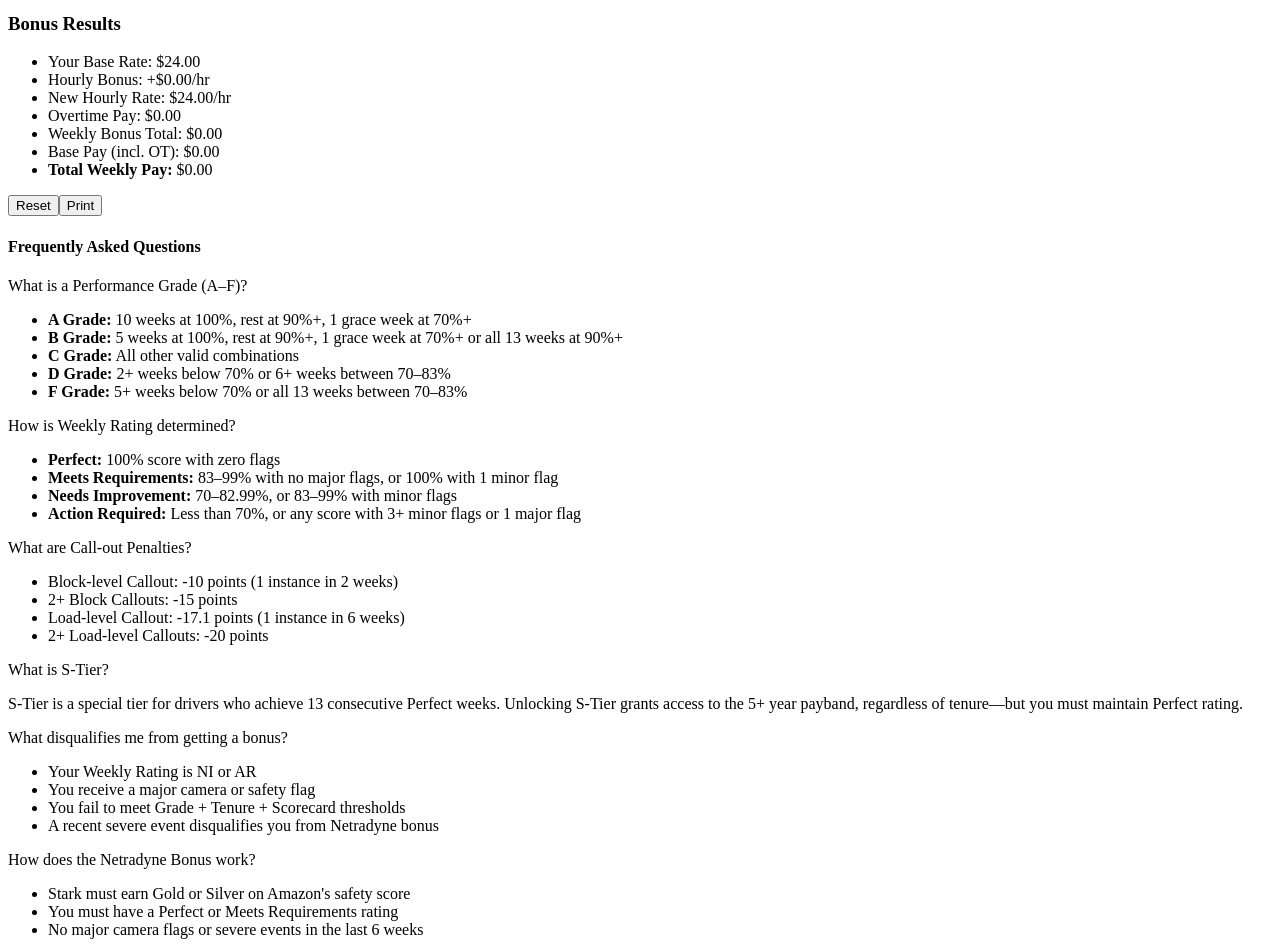
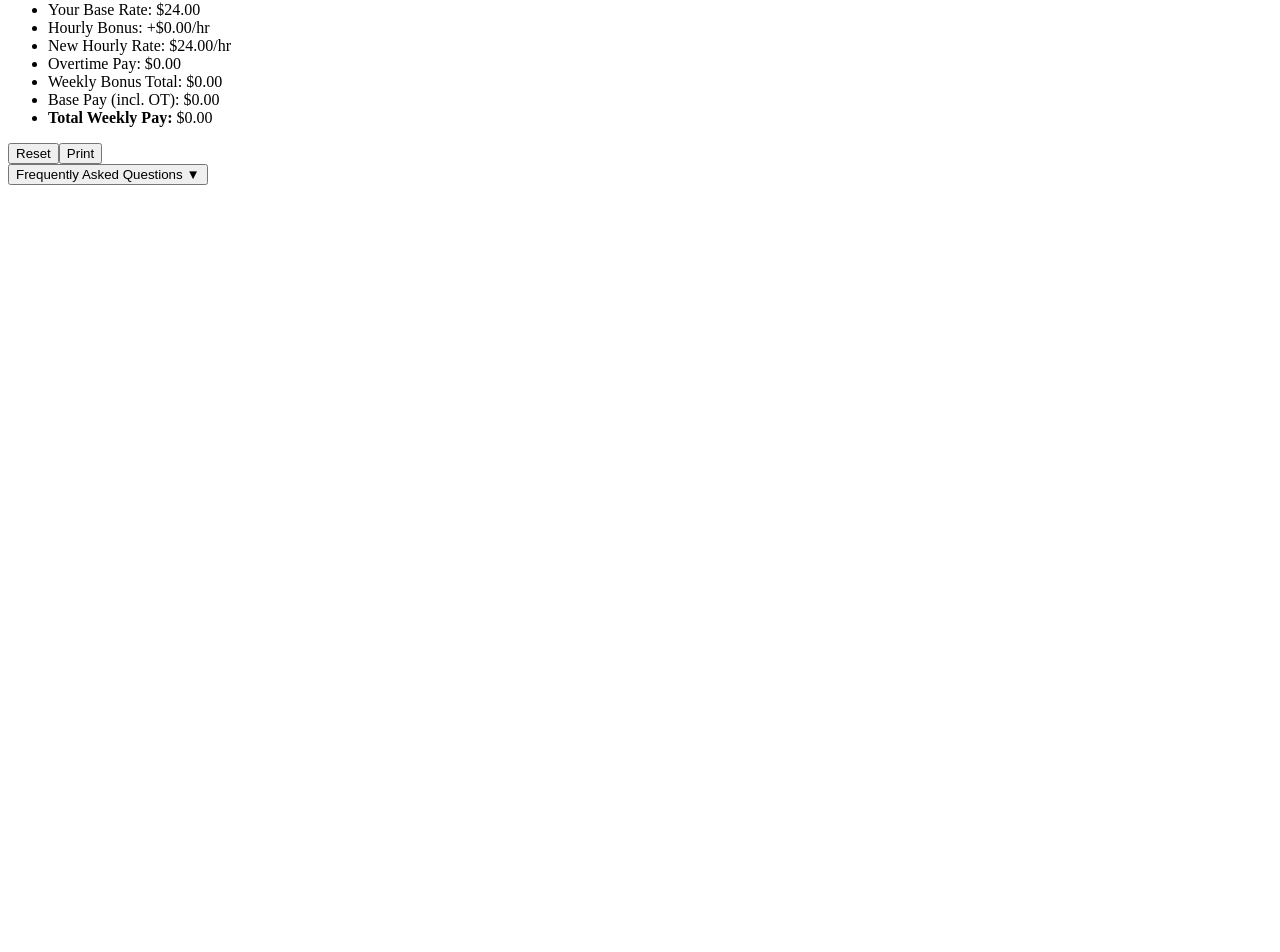
Before and after one commit to StarkTierOne/TierOne-simulator, a React (Create React App) app: page / in a window 1280 px wide. Shown: the part 248-1200 px from the top of the page. After the commit the page ends 800 px from the top, so only its background shows below. Built offline with nearby package versions, Linux system fonts and the light colour scheme.

Commit message:
Update App.jsx

```diff
--- a/src/App.jsx
+++ b/src/App.jsx
@@ -2,26 +2,11 @@ import React, { useState, useEffect } from "react";
 
 // Performance bonus matrix
 const BONUS_MATRIX = {
-  "Fantastic Plus": {
-    Perfect: { A: [26,27,28,29,30,32], B: [25,26,27,28,29,30], C: [24.75,25,25.25,25.5,25.75,26], "D & F": [24,24,24,24,24,24] },
-    "Meets Requirements": { A: [25,26,27,28,29,30], B: [24.5,25,25.5,26,26.5,27], C: [24.25,24.5,24.75,25,25.25,25.5], "D & F": [24,24,24,24,24,24] }
-  },
-  Fantastic: {
-    Perfect: { A: [25,26,27,28,29,30], B: [24.5,25,26,27,28,29], C: [24.25,24.5,24.75,25,25.25,25.5], "D & F": [24,24,24,24,24,24] },
-    "Meets Requirements": { A: [24.5,25.5,26,26.5,27,28], B: [24.25,24.5,25,25.5,26,26.5], C: [24,24.25,24.5,24.75,25,25.25], "D & F": [24,24,24,24,24,24] }
-  },
-  Good: {
-    Perfect: { A: [24.5,25,25.5,26,26.5,27], B: [24.25,24.5,25,25.5,26,26.5], C: [24,24.25,24.5,24.75,25,25.25], "D & F": [24,24,24,24,24,24] },
-    "Meets Requirements": { A: [24.25,24.5,25,25.25,25.5,25.75], B: [24,24.25,24.5,24.75,25,25.25], C: [24,24,24,24,24,24], "D & F": [24,24,24,24,24,24] }
-  },
-  Fair: {
-    Perfect: { A: [24.25,24.5,25,25.25,25.5,25.75], B: [24,24.25,24.5,24.75,25,25.25], C: [24,24,24,24,24,24], "D & F": [24,24,24,24,24,24] },
-    "Meets Requirements": { A: [24,24.25,24.5,24.75,25,25.25], B: [24,24,24,24,24,24], C: [24,24,24,24,24,24], "D & F": [24,24,24,24,24,24] }
-  },
-  Poor: {
-    Perfect: { A: [24,24,24,24,24,24], B: [24,24,24,24,24,24], C: [24,24,24,24,24,24], "D & F": [24,24,24,24,24,24] },
-    "Meets Requirements": { A: [24,24,24,24,24,24], B: [24,24,24,24,24,24], C: [24,24,24,24,24,24], "D & F": [24,24,24,24,24,24] }
-  }
+  "Fantastic Plus": { Perfect: { A: [26,27,28,29,30,32], B: [25,26,27,28,29,30], C: [24.75,25,25.25,25.5,25.75,26], "D & F": [24,24,24,24,24,24] }, "Meets Requirements": { A: [25,26,27,28,29,30], B: [24.5,25,25.5,26,26.5,27], C: [24.25,24.5,24.75,25,25.25,25.5], "D & F": [24,24,24,24,24,24] } },
+  Fantastic:        { Perfect: { A: [25,26,27,28,29,30], B: [24.5,25,26,27,28,29], C: [24.25,24.5,24.75,25,25.25,25.5], "D & F": [24,24,24,24,24,24] }, "Meets Requirements": { A: [24.5,25.5,26,26.5,27,28], B: [24.25,24.5,25,25.5,26,26.5], C: [24,24.25,24.5,24.75,25,25.25], "D & F": [24,24,24,24,24,24] } },
+  Good:             { Perfect: { A: [24.5,25,25.5,26,26.5,27], B: [24.25,24.5,25,25.5,26,26.5], C: [24,24.25,24.5,24.75,25,25.25], "D & F": [24,24,24,24,24,24] }, "Meets Requirements": { A: [24.25,24.5,25,25.25,25.5,25.75], B: [24,24.25,24.5,24.75,25,25.25], C: [24,24,24,24,24,24], "D & F": [24,24,24,24,24,24] } },
+  Fair:             { Perfect: { A: [24.25,24.5,25,25.25,25.5,25.75], B: [24,24.25,24.5,24.75,25,25.25], C: [24,24,24,24,24,24], "D & F": [24,24,24,24,24,24] }, "Meets Requirements": { A: [24,24.25,24.5,24.75,25,25.25], B: [24,24,24,24,24,24], C: [24,24,24,24,24,24], "D & F": [24,24,24,24,24,24] } },
+  Poor:             { Perfect: { A: [24,24,24,24,24,24], B: [24,24,24,24,24,24], C: [24,24,24,24,24,24], "D & F": [24,24,24,24,24,24] }, "Meets Requirements": { A: [24,24,24,24,24,24], B: [24,24,24,24,24,24], C: [24,24,24,24,24,24], "D & F": [24,24,24,24,24,24] } }
 };
 
 export default function App() {
@@ -36,6 +21,8 @@ export default function App() {
   const [checkND, setCheckND] = useState(false);
   const [netradyne, setNetradyne] = useState("");
   const [severeEvent, setSevereEvent] = useState("");
+  const [showNDE, setShowNDE] = useState(false);
+  const [showFAQ, setShowFAQ] = useState(false);
 
   useEffect(() => {
     if (rating !== "Perfect") setSTier(false);
@@ -57,36 +44,35 @@ export default function App() {
   };
 
   const getBonusRate = () => {
-    const key = rating === "Meets Requirements" ? key="Meets Requirements" : rating;
+    const key = rating === "Meets Requirements" ? "Meets Requirements" : rating;
     const card = BONUS_MATRIX[scorecard]?.[key];
     if (!card) return null;
-    const tierKey = sTier ? "A" : (tier === "D"||tier==="F"?"D & F":tier);
+    const tierKey = sTier ? "A" : (tier === "D"||tier === "F" ? "D & F" : tier);
     const rates = card[tierKey];
     const rate = rates?.[getTenureIndex()]||24;
-    return {hourly:Math.min(rate,32),bonusOnly:(Math.min(rate,32)-24).toFixed(2)};
+    return { hourly: Math.min(rate,32), bonusOnly: (Math.min(rate,32)-24).toFixed(2) };
   };
 
   const result = getBonusRate();
-  const hourlyBonus = result?parseFloat(result.bonusOnly):0;
-  const isEligible = rating==="Perfect"||rating==="Meets Requirements";
-  const qualifiesForNetradyne = checkND&&isEligible&&netradyne!="None"&&severeEvent==="No";
-  const netradyneBonus = qualifiesForNetradyne?(netradyne==="Gold"?20:10):0;
+  const hourlyBonus = result ? parseFloat(result.bonusOnly) : 0;
+  const isEligible = rating === "Perfect" || rating === "Meets Requirements";
+  const qualifiesForNetradyne = checkND && isEligible && netradyne !== "None" && severeEvent === "No";
+  const netradyneBonus = qualifiesForNetradyne ? (netradyne === "Gold" ? 20 : 10) : 0;
 
-  const totalHours = parseFloat(hours||0);
-  const otHours = totalHours>40?totalHours-40:0;
+  const totalHours = parseFloat(hours || 0);
+  const otHours = totalHours > 40 ? totalHours - 40 : 0;
   const baseHours = Math.min(totalHours,40);
-  const base = role==="Driver"?24:parseFloat(baseRate)||24;
-  const newHourly = (base+hourlyBonus).toFixed(2);
-  const otPay = (base*1.5*otHours).toFixed(2);
-  const weeklyBonus = (hourlyBonus*baseHours).toFixed(2);
-  const basePayInclOT = (base*baseHours+parseFloat(otPay)).toFixed(2);
-  const totalWeeklyPay = ((base+hourlyBonus)*baseHours+parseFloat(otPay)).toFixed(2);
+  const base = role === "Driver" ? 24 : parseFloat(baseRate) || 24;
+  const newHourly = (base + hourlyBonus).toFixed(2);
+  const otPay = (base * 1.5 * otHours).toFixed(2);
+  const weeklyBonus = (hourlyBonus * baseHours).toFixed(2);
+  const basePayInclOT = (base * baseHours + parseFloat(otPay)).toFixed(2);
+  const totalWeeklyPay = ((base + hourlyBonus) * baseHours + parseFloat(otPay)).toFixed(2);
 
   return (
     <div className="p-6 max-w-3xl mx-auto font-sans">
       <h1 className="text-4xl font-bold text-center mb-8">TierOne Bonus Simulator</h1>
       <div className="space-y-4 bg-white p-6 rounded shadow-md">
-        {/* Role */}
         <label htmlFor="role">Role</label>
         <select id="role" value={role} onChange={e=>setRole(e.target.value)} className="p-2 border rounded w-full">
           <option value="">--</option>
@@ -95,12 +81,10 @@ export default function App() {
           <option>Supervisor</option>
         </select>
 
-        {/* Hours */}
         <label htmlFor="hours">Total Hours Worked</label>
         <input id="hours" type="number" value={hours} onChange={e=>setHours(e.target.value)} placeholder="e.g. 38.5" className="p-2 border rounded w-full" />
 
-        {/* Base Rate if not Driver */}
-        {role!=="Driver"&&(
+        {(role==="Trainer"||role==="Supervisor")&&(
           <>
             <label htmlFor="baseRate">Base Pay</label>
             <input id="baseRate" type="number" value={baseRate} onChange={e=>setBaseRate(e.target.value)} placeholder="e.g. 27" className="p-2 border rounded w-full" />
@@ -108,7 +92,6 @@ export default function App() {
           </>
         )}
 
-        {/* Scorecard */}
         <label htmlFor="scorecard">Amazon Scorecard</label>
         <select id="scorecard" value={scorecard} onChange={e=>setScorecard(e.target.value)} className="p-2 border rounded w-full">
           <option value="">--</option>
@@ -119,7 +102,6 @@ export default function App() {
           <option>Poor</option>
         </select>
 
-        {/* Rating */}
         <label htmlFor="rating">Weekly Rating</label>
         <select id="rating" value={rating} onChange={e=>setRating(e.target.value)} className="p-2 border rounded w-full">
           <option value="">--</option>
@@ -129,7 +111,6 @@ export default function App() {
           <option>Action Required</option>
         </select>
 
-        {/* Tier */}
         <label htmlFor="tier">Performance Grade</label>
         <select id="tier" value={tier} onChange={e=>setTier(e.target.value)} className="p-2 border rounded w-full">
           <option value="">--</option>
@@ -140,7 +121,6 @@ export default function App() {
           <option>F</option>
         </select>
 
-        {/* Tenure */}
         <label htmlFor="tenure">Years at Stark</label>
         <select id="tenure" value={tenure} onChange={e=>setTenure(e.target.value)} className="p-2 border rounded w-full">
           <option value="">--</option>
@@ -152,27 +132,25 @@ export default function App() {
           <option>5+</option>
         </select>
 
-        {/* S-Tier */}
         <label className="flex items-center space-x-2">
-          <input type="checkbox" checked={sTier} onChange={e=>setSTier(e.target.checked)} disabled={rating!=="Perfect"} className="w-5 h-5"/>
+          <input type="checkbox" checked={sTier} onChange={e=>setSTier(e.target.checked)} disabled={rating!=="Perfect"} className="w-5 h-5" />
           <span>S-Tier (13 Perfect Weeks)</span>
         </label>
 
-        {/* Netradyne toggle */}
         <div className="mt-6">
           <p className="font-medium">Would you like to check your Netradyne Bonus?</p>
           <label className="flex items-center space-x-2 mt-2">
-            <input type="checkbox" checked={checkND} onChange={e=>setCheckND(e.target.checked)} className="w-5 h-5"/>
+            <input type="checkbox" checked={checkND} onChange={e=>setCheckND(e.target.checked)} className="w-5 h-5" />
             <span>Enable Netradyne Bonus Check</span>
           </label>
         </div>
       </div>
 
-      {/* Netradyne section */}
-      {checkND&&(
-        <div className="mt-4 bg-green-50 p-6 rounded-lg space-y-4">
+      {/* Netradyne collapsible */}
+      {checkND && (
+        <div className="mt-4 bg-green-50 p-4 rounded-lg">
           <h2 className="text-2xl font-semibold">📸 Netradyne Bonus</h2>
-          <div>
+          <div className="mt-2">
             <label>Netradyne Status</label>
             <select value={netradyne} onChange={e=>setNetradyne(e.target.value)} className="p-2 border rounded w-full">
               <option value="">--</option>
@@ -181,7 +159,7 @@ export default function App() {
               <option>None</option>
             </select>
           </div>
-          <div>
+          <div className="mt-2">
             <label>Any Severe Events in Last 6 Weeks?</label>
             <select value={severeEvent} onChange={e=>setSevereEvent(e.target.value)} className="p-2 border rounded w-full">
               <option value="">--</option>
@@ -189,11 +167,15 @@ export default function App() {
               <option>Yes</option>
             </select>
           </div>
-          <p className="font-medium">Bonus (if eligible): <span className="text-lg">${netradyneBonus}</span></p>
-          <div className="mt-4">
-            <h3 className="text-lg font-semibold">Netradyne Bonus Explainer</h3>
+          <p className="mt-2 font-medium">Bonus (if eligible): <span className="text-lg">${netradyneBonus}</span></p>
+          <button onClick={()=>setShowNDE(!showNDE)} className="mt-4 font-semibold">
+            Netradyne Bonus Explainer {showNDE ? '▲' : '▼'}
+          </button>
+          {showNDE && (
+            <div className="mt-2 text-sm">
               <p>The Netradyne Bonus is paid out quarterly if the company earns Gold or Silver status on Amazon's camera safety score. You must not have NI or AR ratings or receive major camera flags to qualify. If eligible, your bonus accrues weekly and is paid as a lump sum at the end of the quarter.</p>
             </div>
+          )}
         </div>
       )}
 
@@ -215,11 +197,16 @@ export default function App() {
         </div>
       </div>
 
-      {/* FAQs & PDF link always visible */}
-      <div className="mt-6 text-sm space-y-4">
-        <h4 className="text-lg font-semibold">Frequently Asked Questions</h4>
+      {/* FAQ collapsible */}
+      <div className="mt-6">
+        <button onClick={()=>setShowFAQ(!showFAQ)} className="font-semibold">
+          Frequently Asked Questions {showFAQ ? '▲' : '▼'}
+        </button>
+        {showFAQ && (
+          <div className="mt-2 text-sm space-y-4">
             <div>
               <p className="font-medium">What is a Performance Grade (A–F)?</p>
+              <p>Your Performance Grade is based on your last 13 weeks of overall Total Score.</p>
               <ul className="list-disc list-inside ml-6">
                 <li><strong>A Grade:</strong> 10 weeks at 100%, rest at 90%+, 1 grace week at 70%+</li>
                 <li><strong>B Grade:</strong> 5 weeks at 100%, rest at 90%+, 1 grace week at 70%+ or all 13 weeks at 90%+</li>
@@ -230,6 +217,7 @@ export default function App() {
             </div>
             <div>
               <p className="font-medium">How is Weekly Rating determined?</p>
+              <p>Weekly Rating reflects how you performed this week — it's based on your Total Score plus any safety, attendance, or behavioral flags.</p>
               <ul className="list-disc list-inside ml-6">
                 <li><strong>Perfect:</strong> 100% score with zero flags</li>
                 <li><strong>Meets Requirements:</strong> 83–99% with no major flags, or 100% with 1 minor flag</li>
@@ -240,36 +228,38 @@ export default function App() {
             <div>
               <p className="font-medium">What are Call-out Penalties?</p>
               <ul className="list-disc list-inside ml-6">
-            <li>Block-level Callout: -10 points (1 instance in 2 weeks)</li>
-            <li>2+ Block Callouts: -15 points</li>
-            <li>Load-level Callout: -17.1 points (1 instance in 6 weeks)</li>
-            <li>2+ Load-level Callouts: -20 points</li>
+                <li>Block-level Callout: -</li>
+                <li>2+ Block Callouts: -</li>
+                <li>Load-level Callout: -</li>
+                <li>2+ Load-level Callouts: -</li>
               </ul>
             </div>
             <div>
               <p className="font-medium">What is S-Tier?</p>
-          <p>S-Tier is a special tier for drivers who achieve 13 consecutive Perfect weeks. Unlocking S-Tier grants access to the 5+ year payband, regardless of tenure—but you must maintain Perfect rating.</p>
+              <p>S-Tier is a special performance tier reserved for drivers who achieve 13 consecutive Perfect weeks. Once unlocked, S-Tier grants access to the 5+ year payband — even if you haven't reached 5 years of tenure yet. However, you must maintain Perfect rating to stay in S-Tier.</p>
             </div>
             <div>
               <p className="font-medium">What disqualifies me from getting a bonus?</p>
               <ul className="list-disc list-inside ml-6">
                 <li>Your Weekly Rating is NI or AR</li>
-            <li>You receive a major camera or safety flag</li>
-            <li>You fail to meet Grade + Tenure + Scorecard thresholds</li>
-            <li>A recent severe event disqualifies you from Netradyne bonus</li>
+                <li>You receive a major safety flag (e.g., camera, following distance, seatbelt)</li>
+                <li>You fail to meet Grade + Tenure + Scorecard thresholds for your payband</li>
+                <li>You have a recent severe event that disqualifies you from Netradyne bonus</li>
               </ul>
             </div>
             <div>
               <p className="font-medium">How does the Netradyne Bonus work?</p>
+              <p>The Netradyne Bonus is a separate quarterly incentive based on camera safety scores.</p>
               <ul className="list-disc list-inside ml-6">
                 <li>Stark must earn Gold or Silver on Amazon's safety score</li>
                 <li>You must have a Perfect or Meets Requirements rating</li>
-            <li>No major camera flags or severe events in the last 6 weeks</li>
+                <li>You must not have any major camera flags or severe events in the last 6 weeks</li>
               </ul>
+              <p>If eligible, your Netradyne bonus accrues weekly and is paid out in a lump sum at the end of each quarter.</p>
             </div>
-        <a href="https://drive.google.com/file/d/1CWVesfvKWsSFn7wv7bGvHv6kLb20Mzec/view?usp=sharing" target="_blank" rel="noopener noreferrer" className="text-blue-600 underline">
-          📘 View Full Explainer PDF →
-        </a>
+            <a href="https://drive.google.com/file/d/1CWVesfvKWsSFn7wv7bGvHv6kLb20Mzec/view?usp=sharing" target="_blank" rel="noopener noreferrer" className="text-blue-600 underline">📘 View Full Explainer PDF →</a>
+          </div>
+        )}
       </div>
     </div>
   );
```
Lines whose indentation alone changed are shown as unchanged.
